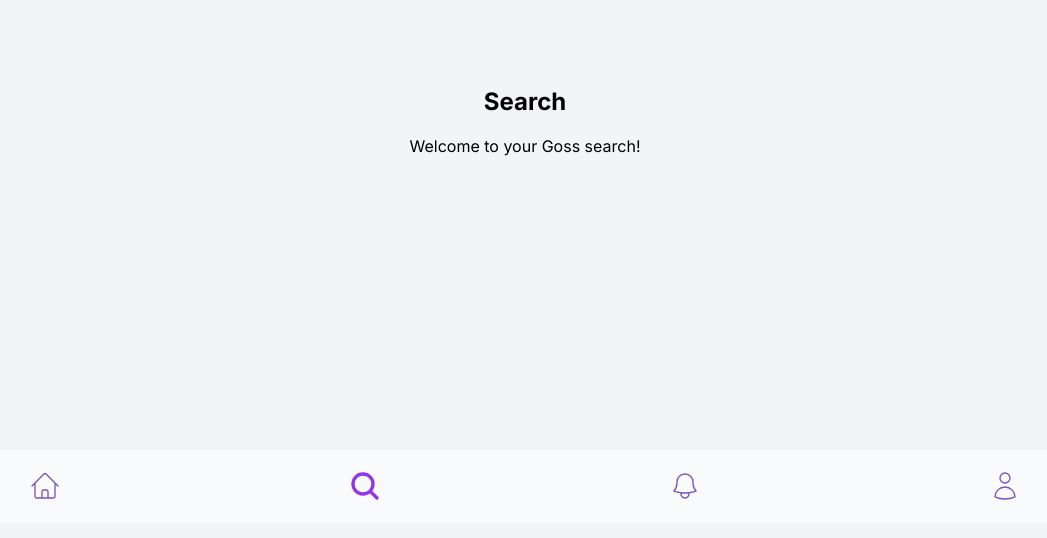
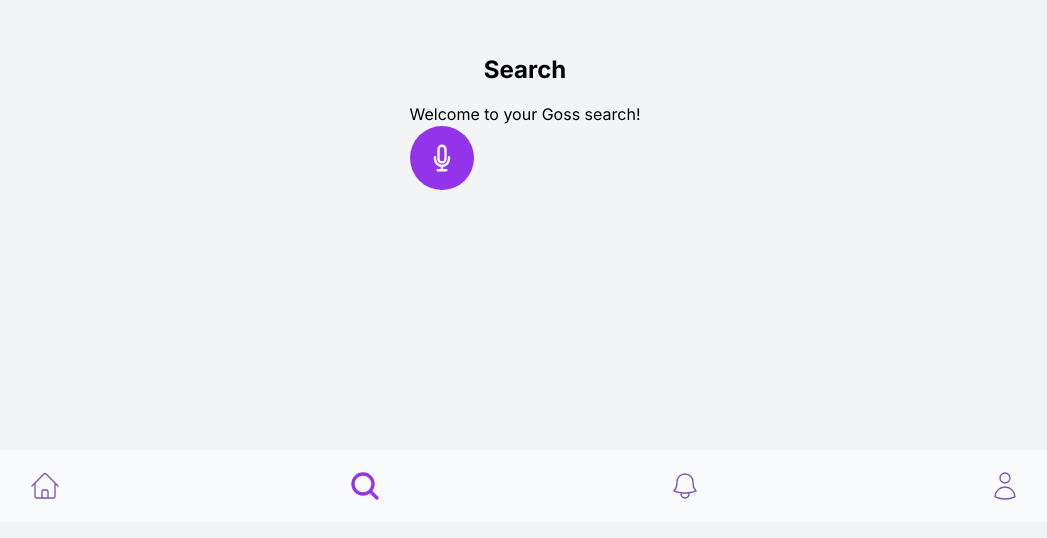
Before and after one commit to salmon-01/gossip, a Next.js app in the folder goss/: page /search in a window 1280 px wide. Shown: the part 278-816 px from the top of the page, without its empty margins (115-1162 px from the left). Built offline with nearby package versions, Linux system fonts and the light colour scheme.

Commit message:
feat:record button

```diff
--- a/goss/app/(main)/notifications/page.tsx
+++ b/goss/app/(main)/notifications/page.tsx
@@ -1,34 +1,5 @@
 import NotificationCard from '@/app/ui/NotificationCard';
-
-const mockNotifications = [
-  {
-    id: 1,
-    type: 'new_comment',
-    content: ' commented: "Great d!"',
-    sender: 'ILoveS',
-    created_at: '2024-10-07T14:32:00Z',
-    avatar: '/kier.png',
-    is_read: false,
-  },
-  {
-    id: 2,
-    type: 'new_like',
-    content: ' liked your post.',
-    sender: 'Scottish Truck',
-    created_at: '2024-10-06T12:45:00Z',
-    avatar: 'scottish_truck.jpg',
-    is_read: true,
-  },
-  {
-    id: 3,
-    type: 'new_follower',
-    content: ` started following you`,
-    sender: 'Police K9',
-    created_at: '2024-10-05T09:15:00Z',
-    avatar: '',
-    is_read: false,
-  },
-];
+import { mockNotifications } from '../../../mocks/mockNotifications';
 
 export default function Notifications() {
   return (
--- a/goss/app/(main)/search/page.tsx
+++ b/goss/app/(main)/search/page.tsx
@@ -1,9 +1,12 @@
+import RecordPost from '@/app/ui/RecordPost';
+
 export default function Search() {
   return (
     <div className="flex min-h-screen items-center justify-center">
       <main className="p-4 text-center">
         <h1 className="mb-4 text-2xl font-bold">Search</h1>
         <p>Welcome to your Goss search!</p>
+        <RecordPost />
       </main>
     </div>
   );
--- /dev/null
+++ b/goss/app/ui/RecordPost.tsx
@@ -0,0 +1,20 @@
+import Link from 'next/link';
+import { HiOutlineMicrophone } from 'react-icons/hi2';
+
+function RecordPost() {
+  return (
+    <div>
+      <Link href="/create-post">
+        <div className="flex h-16 w-16 cursor-pointer items-center justify-center rounded-full bg-purple-600">
+          <HiOutlineMicrophone
+            className="text-white"
+            size={28}
+            style={{ strokeWidth: 2 }}
+          />
+        </div>
+      </Link>
+    </div>
+  );
+}
+
+export default RecordPost;
--- /dev/null
+++ b/goss/mocks/mockNotifications.ts
@@ -0,0 +1,29 @@
+export const mockNotifications = [
+  {
+    id: 1,
+    type: 'new_comment',
+    content: ' commented: "Great d!"',
+    sender: 'ILoveS',
+    created_at: '2024-10-07T14:32:00Z',
+    avatar: '/kier.png',
+    is_read: false,
+  },
+  {
+    id: 2,
+    type: 'new_like',
+    content: ' liked your post.',
+    sender: 'Scottish Truck',
+    created_at: '2024-10-06T12:45:00Z',
+    avatar: 'scottish_truck.jpg',
+    is_read: true,
+  },
+  {
+    id: 3,
+    type: 'new_follower',
+    content: ` started following you`,
+    sender: 'Police K9',
+    created_at: '2024-10-05T09:15:00Z',
+    avatar: '',
+    is_read: false,
+  },
+];
```
